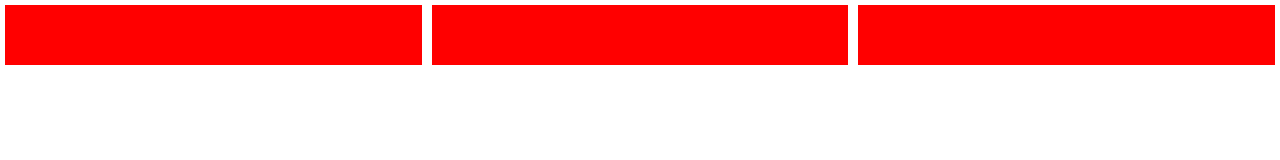
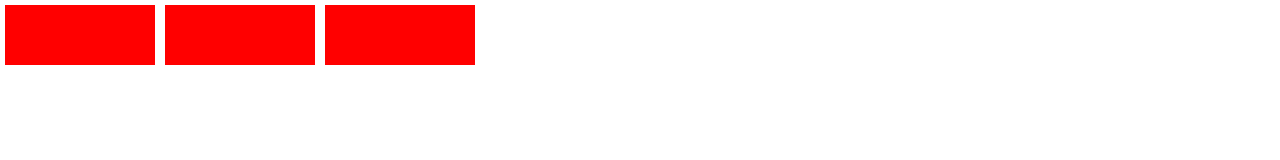
Before and after one commit to leonardo-santoz/flexbox, a plain HTML site: page index.html in a window 1280 px wide. Drawn offline with Linux system fonts and the light colour scheme.

Commit message:
Configurando wrap de itens

```diff
--- a/styles.css
+++ b/styles.css
@@ -7,14 +7,14 @@ html,
 
 #app {
   display: flex;
+  flex-wrap: wrap; /*quebra de linhas*/
+  align-items: center;
+  align-content: flex-start; /*alinhamento do conteúdo, com as mesmas props do justify-content*/
 }
 
 .box {
-  width: 300px;
+  width:  150px;
   height: 60px;
   background: #f00;
   margin: 5px;
-  /* flex-grow: 1;  utiliza toda a largura disponível em tela*/
-  /* flex-shrink: 1; diminui todo o conteúdo para caber na tela */
-  flex: 1; /*soma dos dois elementos acima*/
 }
```
Also changed, not shown: index.html (+0 -1 lines).
